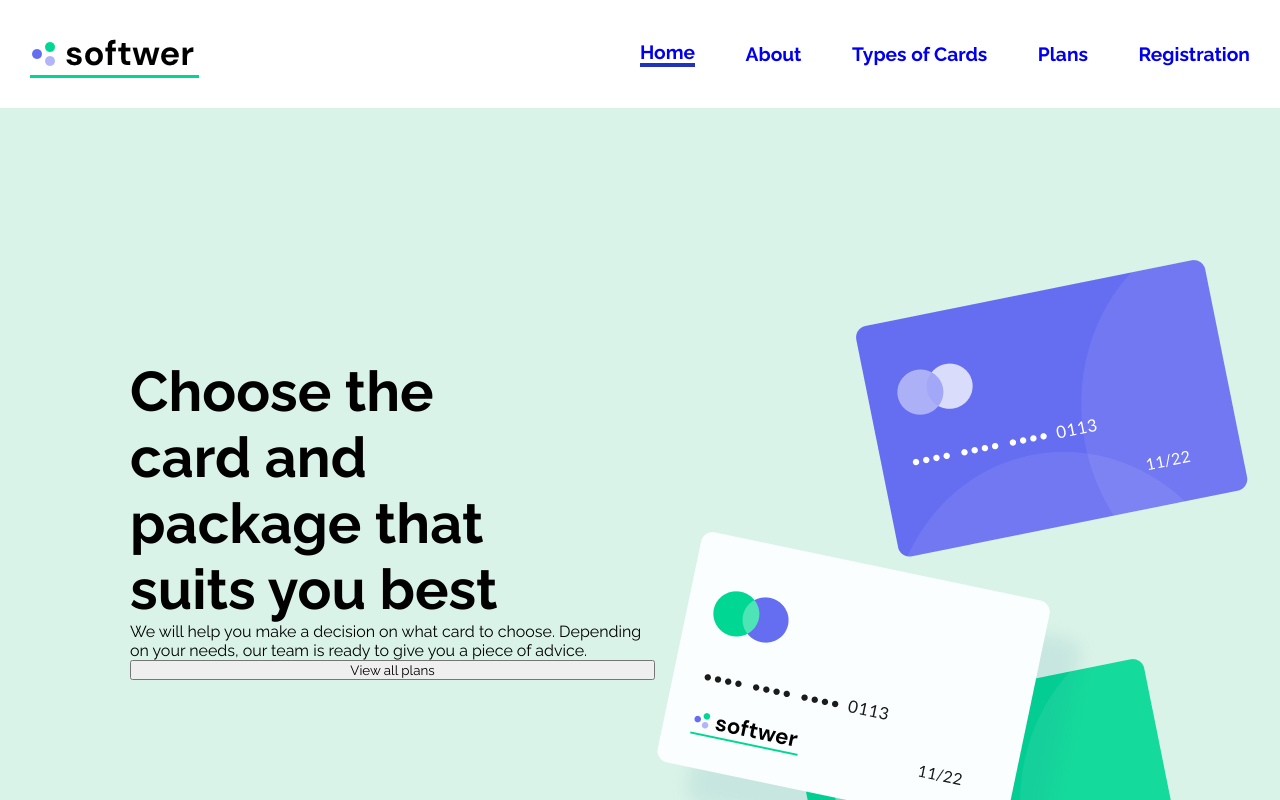
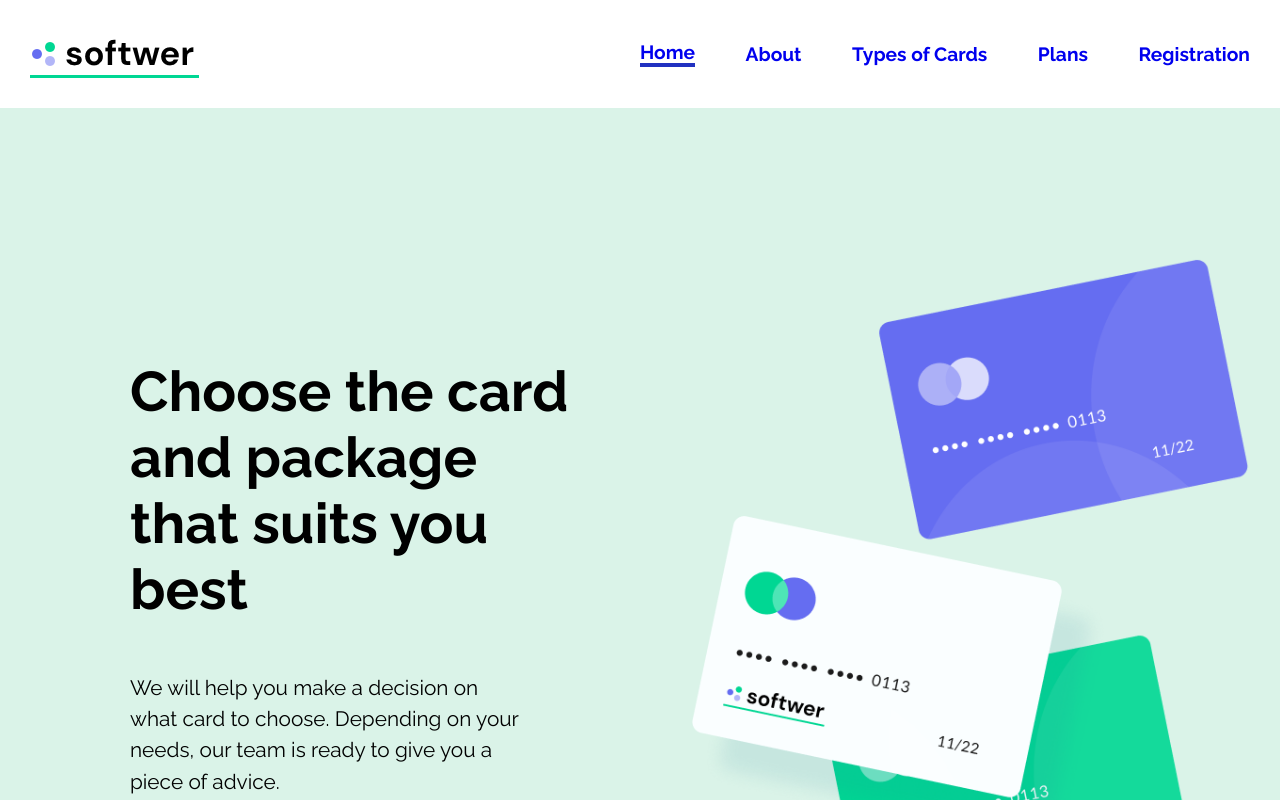
Before and after one commit to Trend20/Softwer, a React (Create React App) app: page /cards in a window 1280 px wide. Shown: the top 800 px of the page. Built offline with nearby package versions, Linux system fonts and the light colour scheme.

Commit message:
working on the cards page

```diff
--- a/src/components/pages/Cards/Cards.css
+++ b/src/components/pages/Cards/Cards.css
@@ -24,3 +24,35 @@
     font-size: 3.5rem;
     width: 80%;
 }
+
+.card-intro-text p{
+    margin-top: 50px;
+    width: 70%;
+    font-size: 1.3rem;
+    line-height: 1.5;
+}
+
+.card-btn{
+    margin-top: 30px;
+    padding: 25px;
+    outline: none;
+    cursor: pointer;
+    border: none;
+    border-radius: 7px;
+    color: #fff;
+    font-weight: 600;
+    background: #000;
+    font-size: 1.2rem;
+    width: 60%;
+}
+
+.card-intro-img{
+    display: flex;
+    width: 50%;
+    justify-content: center;
+    align-items: center;
+}
+
+.card-intro-img img{
+    max-width: 100%;
+}
--- a/src/components/pages/Cards/Cards.js
+++ b/src/components/pages/Cards/Cards.js
@@ -8,7 +8,7 @@ function Cards() {
                 <div className="card-intro-text">
                     <h1>Choose the card and package that suits you best</h1>
                     <p>We will help you make a decision on what card to choose. Depending on your needs, our team is ready to give you a piece of advice.</p>
-                    <button>View all plans</button>
+                    <button className="card-btn">View all plans</button>
                 </div>
 
                 <div className="card-intro-img">
```
Also changed, not shown: 1 other file (tests, documents, lock files or other folders).
